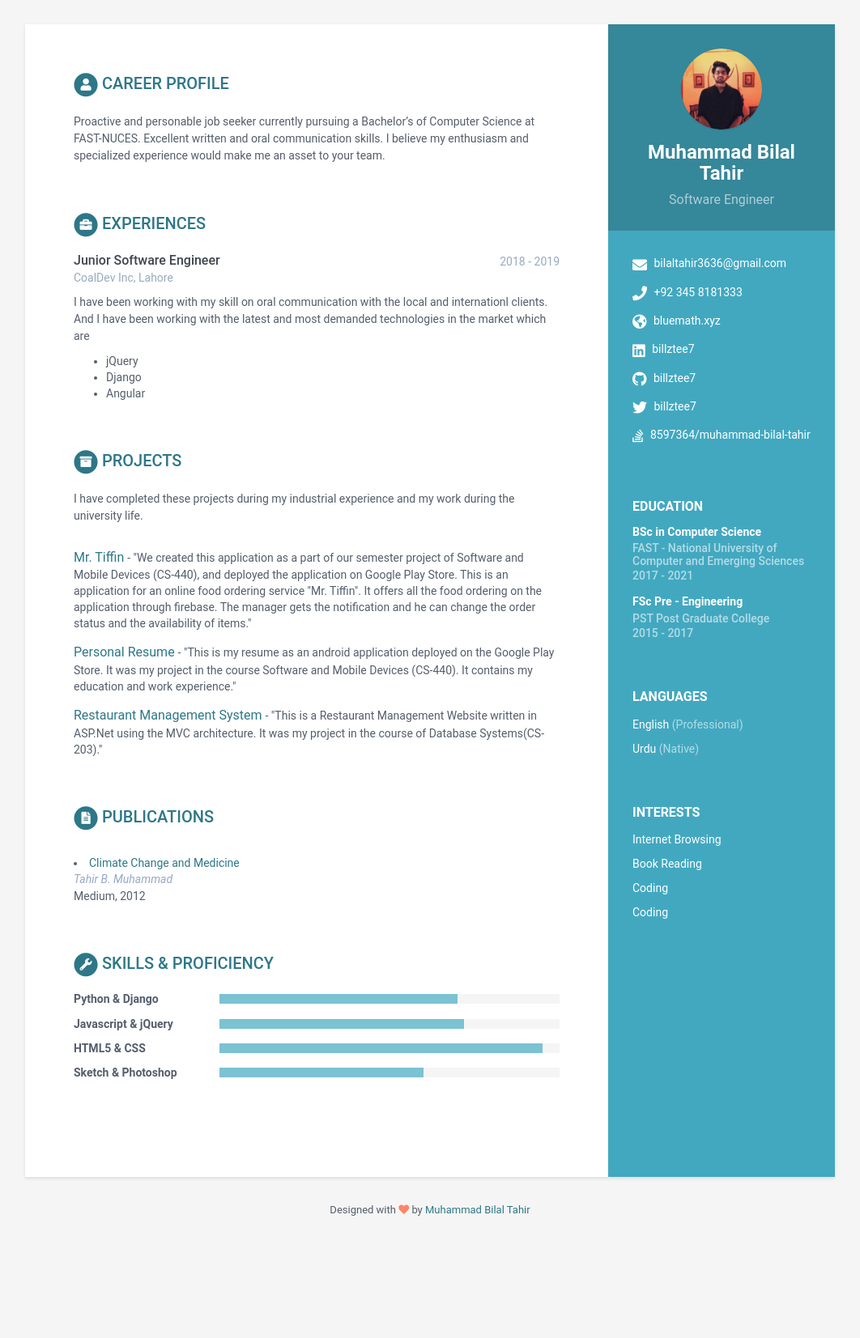
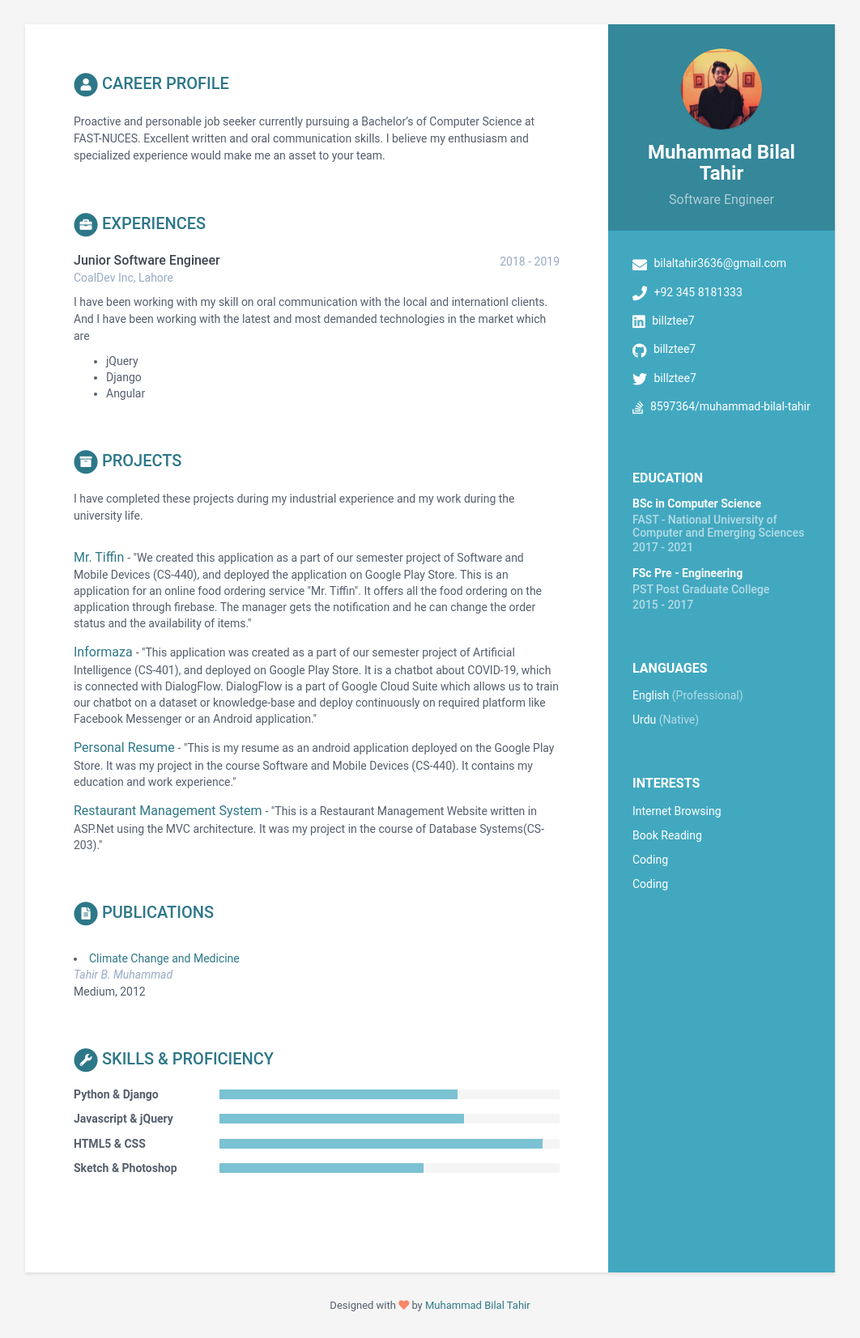
Before and after one commit to bilaltahir2178/bilaltahir2178.github.io, a Jekyll site: the page built from index.html, in a window 1280 px wide. Shown: the whole page at 81% size, without its empty margins (109-1171 px from the left). Built offline with Jekyll 4.4.1, drawn with Linux system fonts in a browser that asks for light colours; before the commit the page ends 1535 px from its top, so only the background shows below that.

Commit message:
Added project -Informaza-

```diff
--- a/_data/data.yml
+++ b/_data/data.yml
@@ -14,7 +14,7 @@ sidebar:
     # Sidebar links
     email: bilaltahir3636@gmail.com
     phone: +92 345 8181333
-    website: bluemath.xyz #do not add http://
+    #website: bluemath.xyz #do not add http://
     linkedin: billztee7
     github: billztee7
     gitlab:
@@ -82,6 +82,11 @@ projects:
         tagline: |
          "We created this application as a part of our semester project of Software and Mobile Devices (CS-440), and deployed the application on Google Play Store. This is an application for an online food ordering service "Mr. Tiffin". It offers all the food ordering on the application through firebase. The manager gets the notification and he can change the order status and the availability of items."
 
+      - title: Informaza
+        link: "https://play.google.com/store/apps/details?id=com.spring.informaza"
+        tagline: |
+         "This application was created as a part of our semester project of Artificial Intelligence (CS-401), and deployed on Google Play Store. It is a chatbot about COVID-19, which is connected with DialogFlow. DialogFlow is a part of Google Cloud Suite which allows us to train our chatbot on a dataset or knowledge-base and deploy continuously on required platform like Facebook Messenger or an Android application."
+
       - title: Personal Resume
         link: "https://play.google.com/store/apps/details?id=com.bilal.cv"
         tagline: |
```
